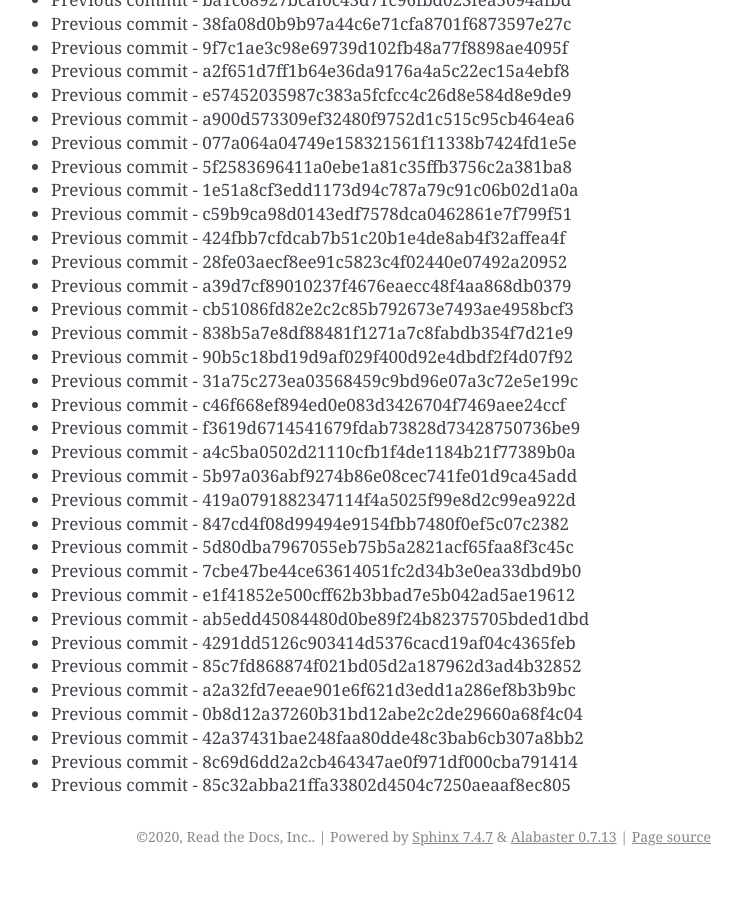
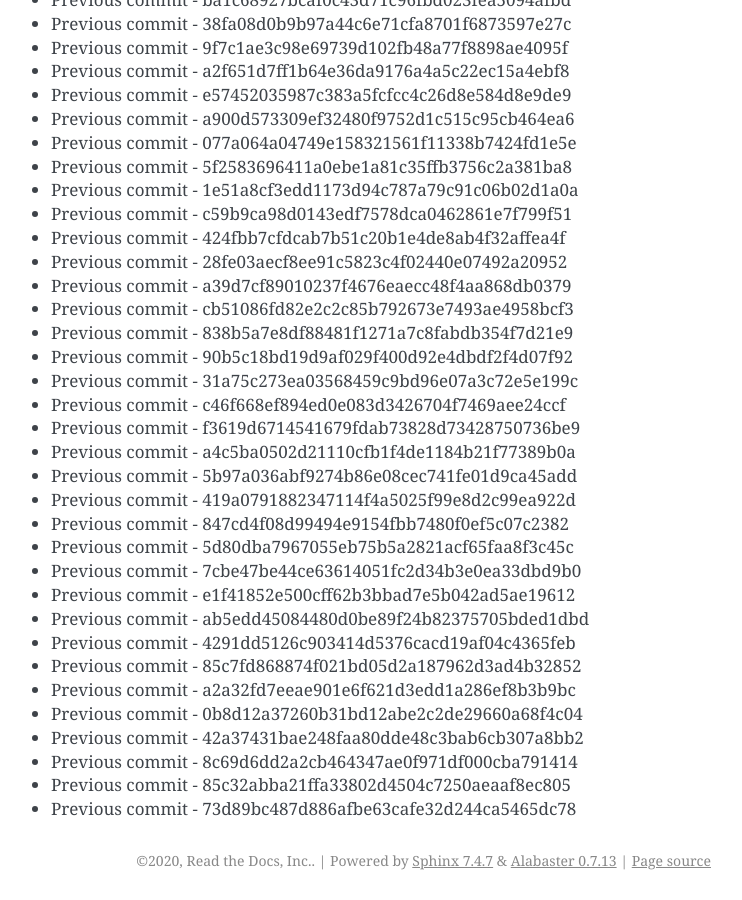
Before and after one commit to readthedocs/rtd-git-stresstest, a Sphinx documentation site: the page built from docs/updates.rst, in a window 1280 px wide and 900 px high, scrolled down 34923 px. Shown: the whole window, without its empty margins (399-1141 px from the left). Built offline with Sphinx 7.4.7, drawn with Linux system fonts in a browser that asks for light colours; before the commit the page ends 35799 px from its top, so only the background shows below that.

Commit message:
Generating commit from previous: 73d89bc487d886afbe63cafe32d244ca5465dc78

```diff
--- a/docs/updates.rst
+++ b/docs/updates.rst
@@ -1499,3 +1499,4 @@ It can be tested for any performance characteristics.
 * Previous commit - 42a37431bae248faa80dde48c3bab6cb307a8bb2
 * Previous commit - 8c69d6dd2a2cb464347ae0f971df000cba791414
 * Previous commit - 85c32abba21ffa33802d4504c7250aeaaf8ec805
+* Previous commit - 73d89bc487d886afbe63cafe32d244ca5465dc78
```
